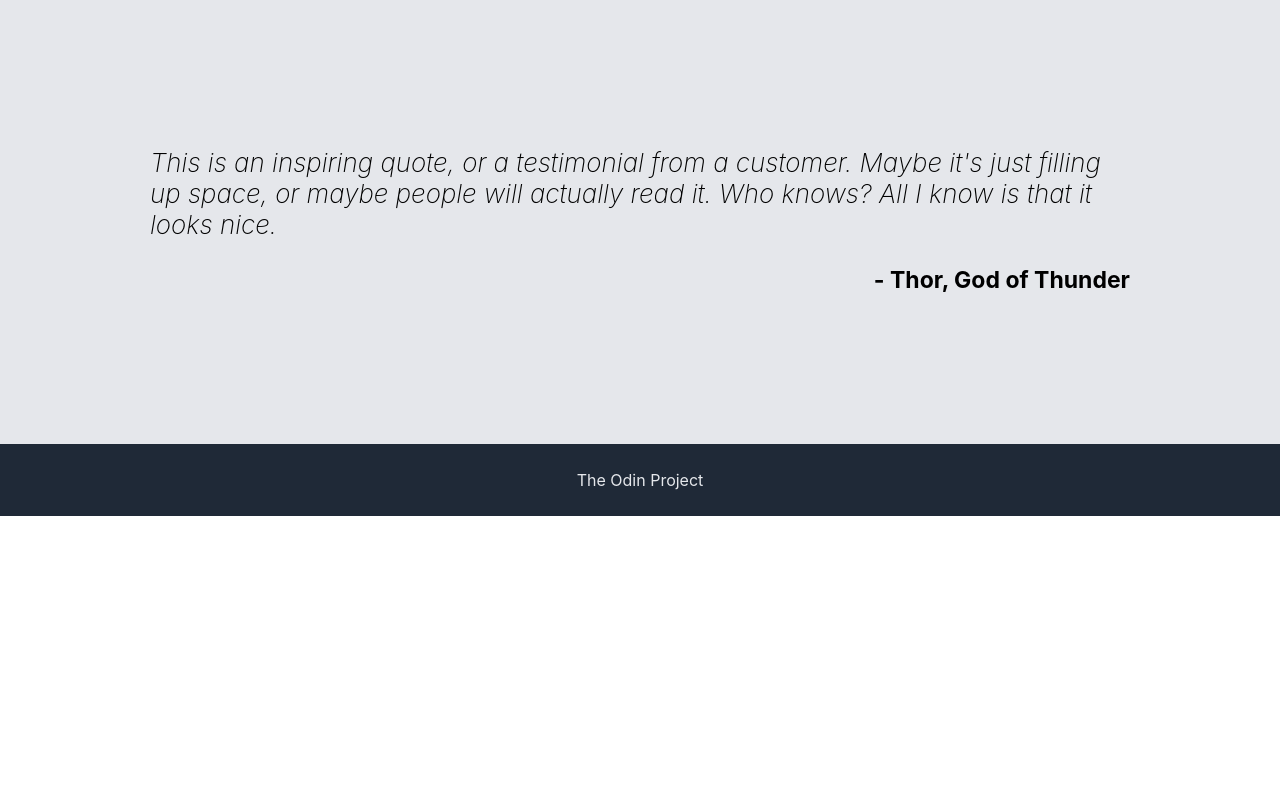
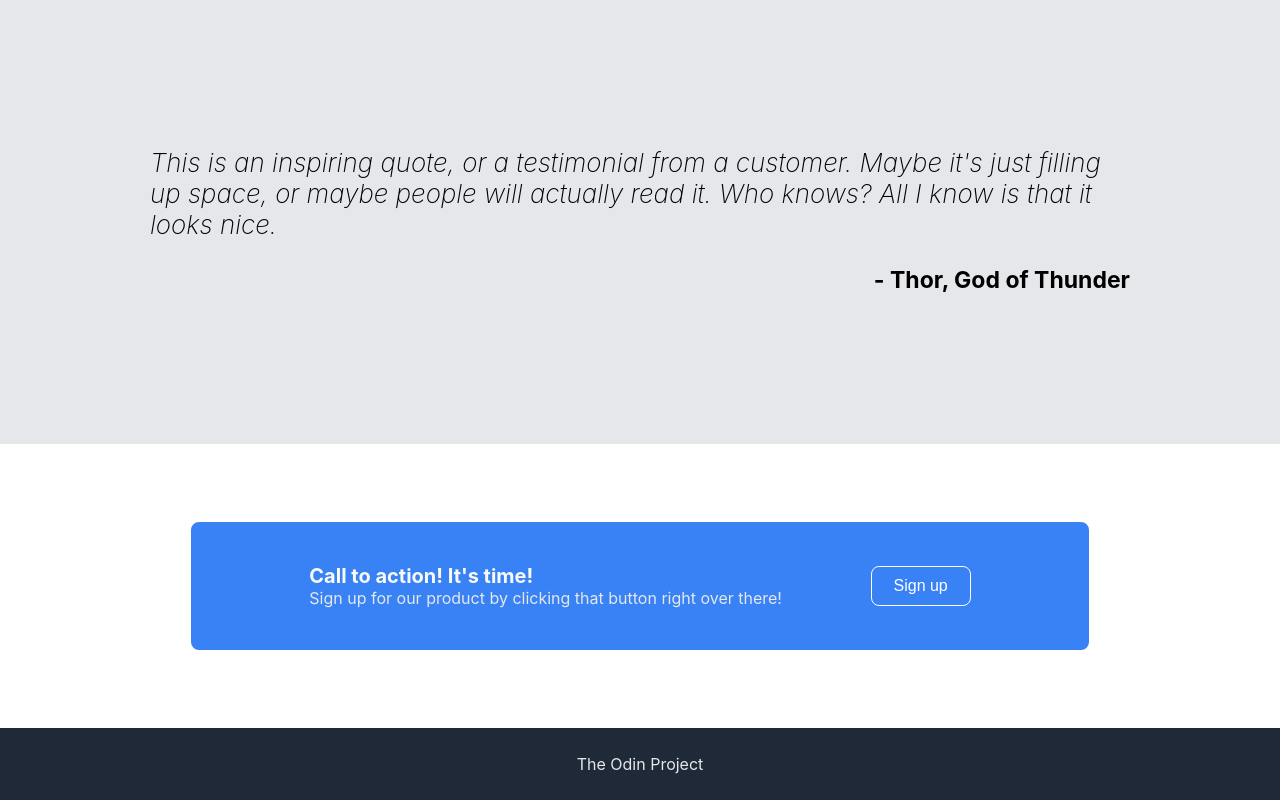
Before and after one commit to hugh-xvi/odin-landing-page, a plain HTML site: page index.html in a window 1280 px wide. Shown: the part 1031-1831 px from the top of the page. Before the commit the page ends 1547 px from the top, so only its background shows below. Drawn offline with Linux system fonts and the light colour scheme.

Commit message:
Finally finished it but the code is absolutely horrendous. Looking forward to going back to this project in the future to improve it for sure.

```diff
--- a/index.html
+++ b/index.html
@@ -65,10 +65,13 @@
         </div>
         <div class="action">
             <div class="action-container">
+                <div class="action-main">
+                    <div class="action-header">Call to action! It's time!</div>
 
+                    <div class="action-subtext">Sign up for our product by clicking that button right over there!</div>
+                </div>
+                <button> Sign up </button>
             </div>
-
-
         </div>
         <div class="footer">
             The Odin Project
--- a/style.css
+++ b/style.css
@@ -139,3 +139,45 @@ strong{
     font-size:23px;
 }
 /* ACTION */
+.action-container{
+    border: 4px solid #3882F6;
+    width:750px;
+    height:120px;
+    border-radius:8px;
+    background-color:#3882F6;
+    display:flex;
+    justify-content:space-around;
+    padding-left:70px;
+    padding-right:70px;
+    align-items:center;
+
+}
+.action{
+    display:flex;
+    align-content:center;
+    justify-content:center;
+    margin: 70px;
+    padding:8px;
+
+}
+.action-main{
+    display:flex;
+    flex-direction:column;
+    color:#F9FAF8;
+    font-size:20px;
+}
+button{
+    justify-content:flex-end;
+    width:100px;
+    height:40px;
+    border: 1px solid #ffffff;
+    background-color:#3882F6;
+
+}
+.action-header{
+    font-weight:700;
+}
+.action-subtext{
+    font-size:16px;
+    color:#E5E7EB;
+}
```
